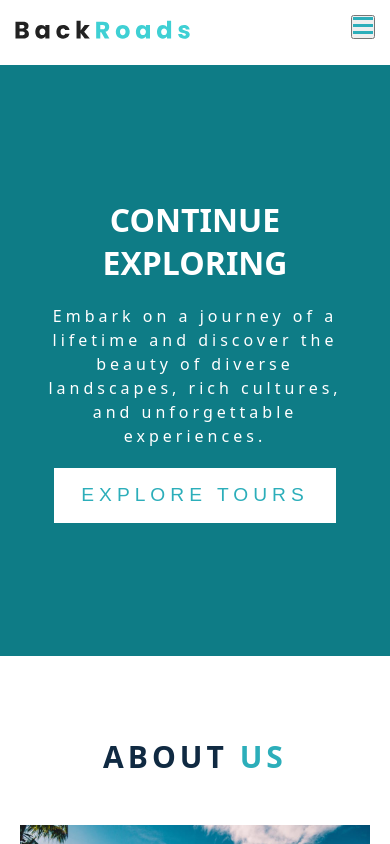
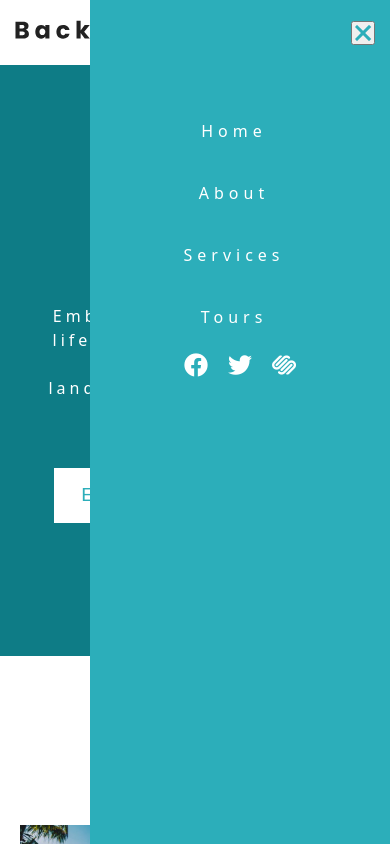
Before and after one commit to Meetkamal256/Backroads-websiteV2, a React (Create React App) app in the folder backroads/: page / in a window 390 px wide. Both pictures are taken after a click on the button 363 px from the left and 27 px from the top of the page. Shown: the top 844 px of the page. Built offline with nearby package versions, Linux system fonts and the light colour scheme.

Commit message:
added the navbar mobile navigation

```diff
--- a/backroads/src/components/Navbar.js
+++ b/backroads/src/components/Navbar.js
@@ -1,9 +1,29 @@
-import React from "react";
+import React, { Component } from "react";
 import logo from "../images/logo.svg";
 import { pageLinks } from "../data";
 import { socialLinks } from "../data";
 
-function Navbar() {
+class Navbar extends Component {
+  constructor(props) {
+    super(props);
+    this.state = {
+      isMobileMenuOpen: false,
+    };
+  }
+
+  toggleMobileMenu = () => {
+    this.setState((prevState) => ({
+      isMobileMenuOpen: !prevState.isMobileMenuOpen,
+    }));
+  };
+
+  closeMobileMenu = () => {
+    this.setState({ isMobileMenuOpen: false });
+  };
+
+  render() {
+    const { isMobileMenuOpen } = this.state;
+
     return (
       <nav>
         <div className="logo">
@@ -12,11 +32,52 @@ function Navbar() {
           </a>
         </div>
         <ul className="nav-links">
+          {pageLinks.map((link) => (
+            <li key={link.id}>
+              <a
+                href={link.href}
+                className="nav-items"
+                onClick={this.closeMobileMenu}
+              >
+                {link.text}
+              </a>
+            </li>
+          ))}
+        </ul>
+        <ul className="nav-icons">
+          {socialLinks.map((link) => (
+            <li key={link.id}>
+              <a href={link.href} target="_blank" className="nav-icon">
+                <i className={link.icon}></i>
+              </a>
+            </li>
+          ))}
+        </ul>
+        <button
+          id="menu-btn"
+          className={`hamburger ${isMobileMenuOpen ? "open" : ""}`}
+          type="button"
+          onClick={this.toggleMobileMenu}
+        >
+          <span className="hamburger-top"></span>
+          <span className="hamburger-middle"></span>
+          <span className="hamburger-bottom"></span>
+        </button>
+        <div
+          className={`mobile-menu ${isMobileMenuOpen ? "open" : ""}`}
+          id="menu"
+        >
+          <ul className="mobile-nav-links">
             {pageLinks.map((link) => {
+              const { id, href, text } = link;
               return (
-            <li key={link.id}>
-              <a href={link.href} className="nav-items">
-                {link.text}
+                <li key={id}>
+                  <a
+                    href={href}
+                    className="nav-items"
+                    onClick={this.closeMobileMenu}
+                  >
+                    {text}
                   </a>
                 </li>
               );
@@ -35,69 +96,10 @@ function Navbar() {
               );
             })}
           </ul>
-      {/* <!-- Hamburger button --> */}
-      <button id="menu-btn" className="hamburger" type="button">
-        <span className="hamburger-top"></span>
-        <span className="hamburger-middle"></span>
-        <span className="hamburger-bottom"></span>
-      </button>
-      {/*
-      <!-- Mobile Menu --> */}
-      <div className="mobile-menu" id="menu">
-        <ul className="mobile-nav-links">
-          <li>
-            <a href="#home" className="nav-items">
-              Home
-            </a>
-          </li>
-          <li>
-            <a href="#about" className="nav-items">
-              About
-            </a>
-          </li>
-          <li>
-            <a href="#services" className="nav-items">
-              Services
-            </a>
-          </li>
-          <li>
-            <a href="#tours" className="nav-items">
-              Tours
-            </a>
-          </li>
-        </ul>
-        <ul className="nav-icons">
-          <li>
-            <a
-              href="https://www.twitter.com"
-              target="_blank"
-              className="nav-icon"
-            >
-              <i className="fab fa-facebook"></i>
-            </a>
-          </li>
-          <li>
-            <a
-              href="https://www.twitter.com"
-              target="_blank"
-              className="nav-icon"
-            >
-              <i className="fab fa-twitter"></i>
-            </a>
-          </li>
-          <li>
-            <a
-              href="https://www.twitter.com"
-              target="_blank"
-              className="nav-icon"
-            >
-              <i className="fab fa-squarespace"></i>
-            </a>
-          </li>
-        </ul>
         </div>
       </nav>
     );
   }
+}
 
 export default Navbar;
--- a/backroads/src/index.css
+++ b/backroads/src/index.css
@@ -93,7 +93,7 @@ a {
 
 nav {
   display: flex;
-  align-tems: center;
+  align-items: center;
   justify-content: space-between;
   background-color: #fff;
   box-shadow: var(--dark-shadow);
```
Also changed, not shown: backroads/src/data.js (line endings or trailing spaces). Lines whose indentation alone changed are shown as unchanged.
